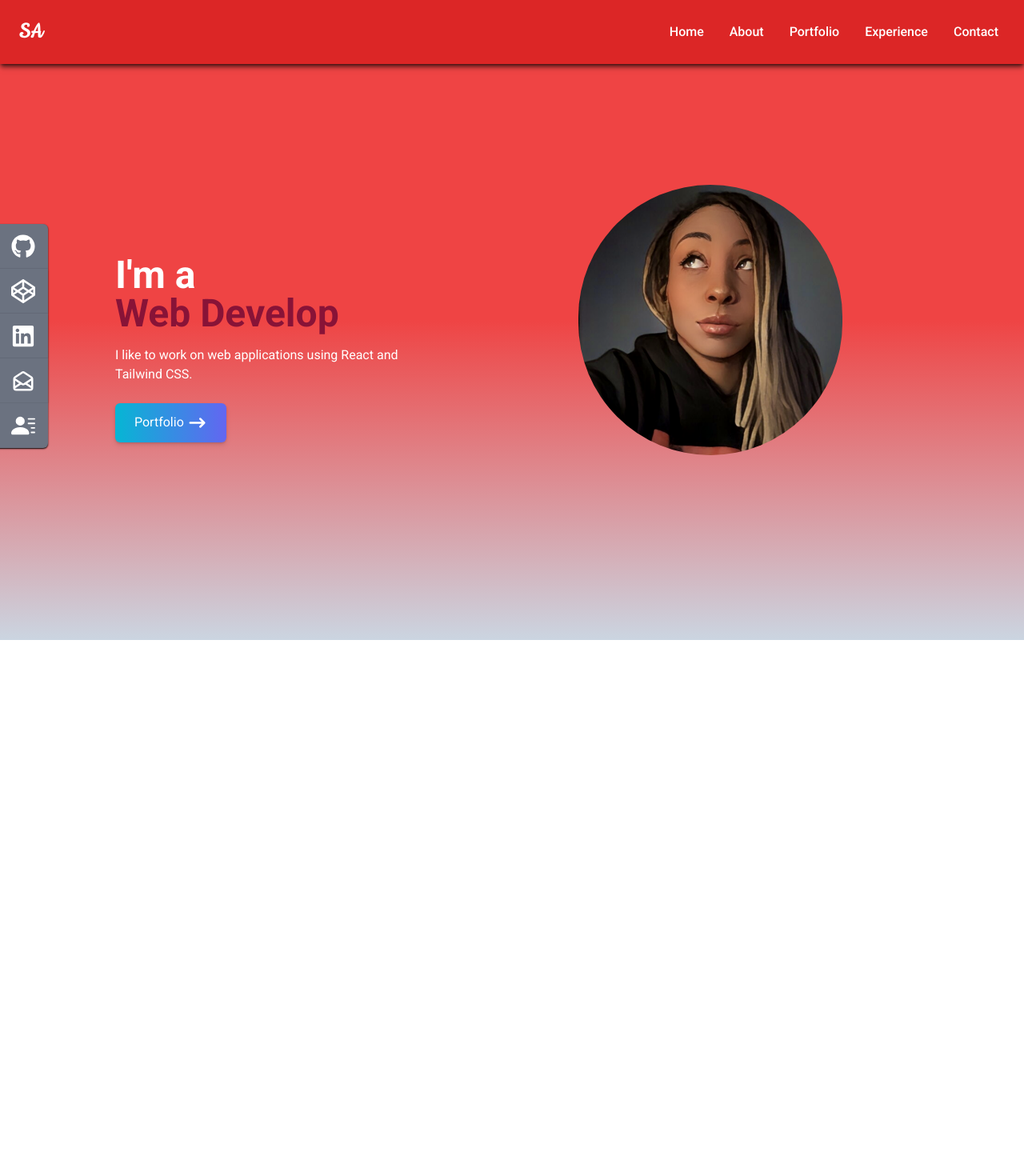
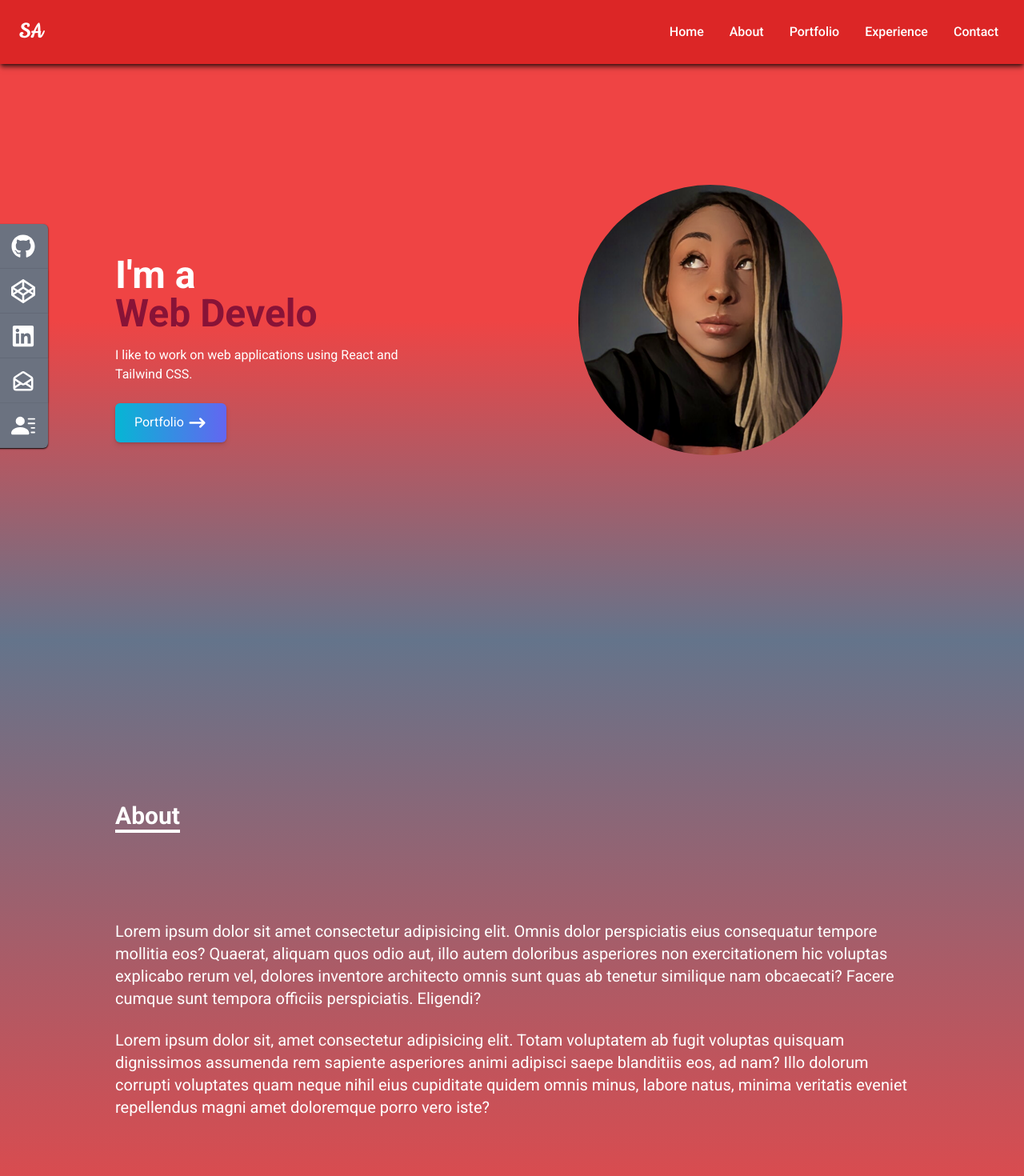
Before and after one commit to Sapereza/sarah-portfolio, a React (Create React App) app: page / in a window 1280 px wide. Shown: the top 1470 px of the page at 80% size. Before the commit the page ends 800 px from the top, so only its background shows below. Built offline with nearby package versions, Linux system fonts and the light colour scheme.

Commit message:
I fixed the issue with the button overlaping the navbar. I will need to work out the color scheme later of the backgroung and background of nav

```diff
--- a/src/App.js
+++ b/src/App.js
@@ -1,6 +1,7 @@
 import Home from "./components/Home";
 import NavBar from "./components/NavBar";
 import SocialLinks from "./components/SocialLinks";
+import About from "./components/About";
 
 
 function App() {
@@ -8,6 +9,7 @@ function App() {
     <div>
       <NavBar />
       <Home />
+      <About />
 
       <SocialLinks />
     </div>
--- /dev/null
+++ b/src/components/About.jsx
@@ -0,0 +1,25 @@
+import React from 'react'
+
+const About = () => {
+  return (
+    <div name="about" className="w-full h-screen bg-gradient-to-b from-slate-500 to-red-500 text-white">
+        <div className="max-w-screen-lg p-4 mx-auto flex flex-col justify-center w-full h-full">
+            <div className="pb-8">
+                <h1 className="text-3xl font-bold inline border-b-4 border-white">About</h1>
+            </div>
+            <div>
+                <p className="text-xl mt-20">
+                    Lorem ipsum dolor sit amet consectetur adipisicing elit. Omnis dolor perspiciatis eius consequatur tempore mollitia eos? Quaerat, aliquam quos odio aut, illo autem doloribus asperiores non exercitationem hic voluptas explicabo rerum vel, dolores inventore architecto omnis sunt quas ab tenetur similique nam obcaecati? Facere cumque sunt tempora officiis perspiciatis. Eligendi?
+                </p>
+                <br/>
+                <p className="text-xl">
+                    Lorem ipsum dolor sit, amet consectetur adipisicing elit. Totam voluptatem ab fugit voluptas quisquam dignissimos assumenda rem sapiente asperiores animi adipisci saepe blanditiis eos, ad nam? Illo dolorum corrupti voluptates quam neque nihil eius cupiditate quidem omnis minus, labore natus, minima veritatis eveniet repellendus magni amet doloremque porro vero iste?
+                </p>
+            </div>
+
+        </div>
+    </div>
+  )
+}
+
+export default About
--- a/src/components/Home.jsx
+++ b/src/components/Home.jsx
@@ -47,7 +47,7 @@ const Home = () => {
     }
 
   return (
-    <div name="home" className="h-screen w-full bg-gradient-to-b from-red-500 via-red-500 to-slate-300">
+    <div name="home" className="h-screen w-full bg-gradient-to-b from-red-500 via-red-500 to-slate-500">
 
         <div className="max-w-screen-lg mx-auto flex flex-col items-center justify-between h-full px-4 md:flex-row md:space-x-28">
             <div className="flex flex-col justify-center h-full">
@@ -62,9 +62,8 @@ const Home = () => {
                 <p className="text-white pb-4 max-w-md">
                     I like to work on web applications using React and Tailwind CSS.
                 </p>
-                <div>
-                    <button className="text-white w-fit px-6 py-3 my-2 flex items-center rounded-md bg-gradient-to-r from-cyan-500 to-indigo-500 shadow drop-shadow-md cursor-pointer active:shadow-inner active:shadow-black/50 duration-200
-                    ">
+                <div className="relative z-0">
+                    <button className="text-white w-fit px-6 py-3 my-2 flex items-center rounded-md bg-gradient-to-r from-cyan-500 to-indigo-500 shadow drop-shadow-md cursor-pointer">
                         Portfolio
                         <span className="duration-300">
                         <HiArrowNarrowRight size={25} className="ml-1" />
--- a/src/components/NavBar.jsx
+++ b/src/components/NavBar.jsx
@@ -32,7 +32,7 @@ const NavBar = () => {
 
 
   return (
-    <div className="flex justify-between items-center w-full h-20 px-4 text-white bg-red-600 fixed shadow-black/60 shadow-md drop-shadow-md">
+    <div className="flex justify-between items-center w-full h-20 px-4 text-white bg-red-600 fixed shadow-black/60 shadow-md drop-shadow-md z-10">
       <div>
         <h1 className="text-3xl font-signature font-extrabold ml-2">SA</h1>
       </div>
@@ -45,12 +45,12 @@ const NavBar = () => {
 
       </ul>
 
-      <div onClick={() => setNav(!nav)} className="cursor-pointer pr-4 z-10 md:hidden">
+      <div onClick={() => setNav(!nav)} className="cursor-pointer pr-4 z-20 md:hidden">
         {nav ? <FaTimes size={30} /> : <FaBars size={30} />}
       </div>
 
       {nav && (
-        <ul className="flex flex-col justify-center items-center absolute top-0 left-0 w-full h-screen bg-gradient-to-b from-red-500 via-red-500 to-slate-300">
+        <ul className="flex flex-col justify-center items-center absolute top-0 left-0 w-full h-screen bg-gradient-to-b from-red-500 via-red-500 to-slate-500">
 
         {links.map(({ id, link }) => (
             <li key={id} className="px-4 cursor-pointer capitalize py-6 text-4xl font-medium hover:scale-105 duration-200">{link}</li>
```
